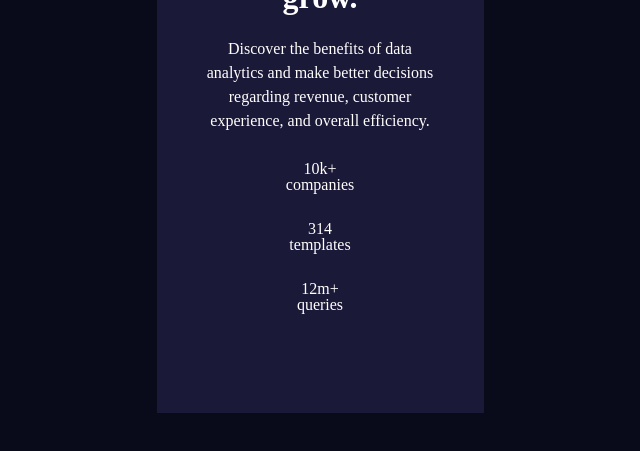
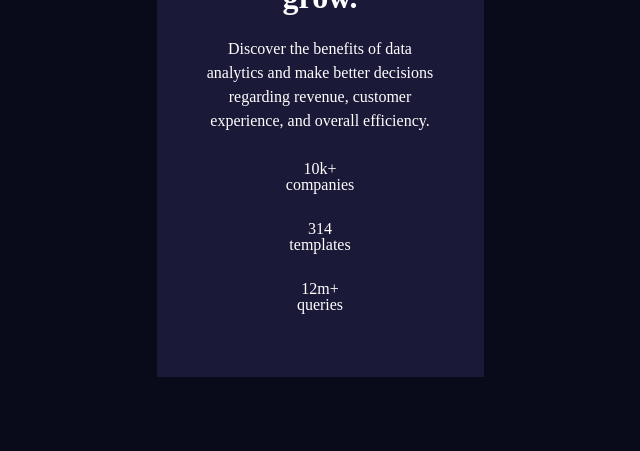
Before and after one commit to dylanbuchi/stats-preview-card-component, a plain HTML site: page index.html in a window 1280 px wide. Shown: the part 453-904 px from the top of the page, without its empty margins (320-960 px from the left). Drawn offline with Linux system fonts and the light colour scheme.

Commit message:
update style.css

```diff
--- a/assets/css/style.css
+++ b/assets/css/style.css
@@ -28,12 +28,12 @@
     justify-content: center;
     align-items: center;
     text-align: center;
-    margin: 5rem 0;
+    margin: 5rem 1.2rem;
 }
 /* article text */
 .main-text {
     width: 327px;
-    height: 786px;
+    height: 750px;
     margin-bottom: 5rem;
     color: var(--main-heading-and-stats-primary);
     background: var(--card-background-primary);
```
